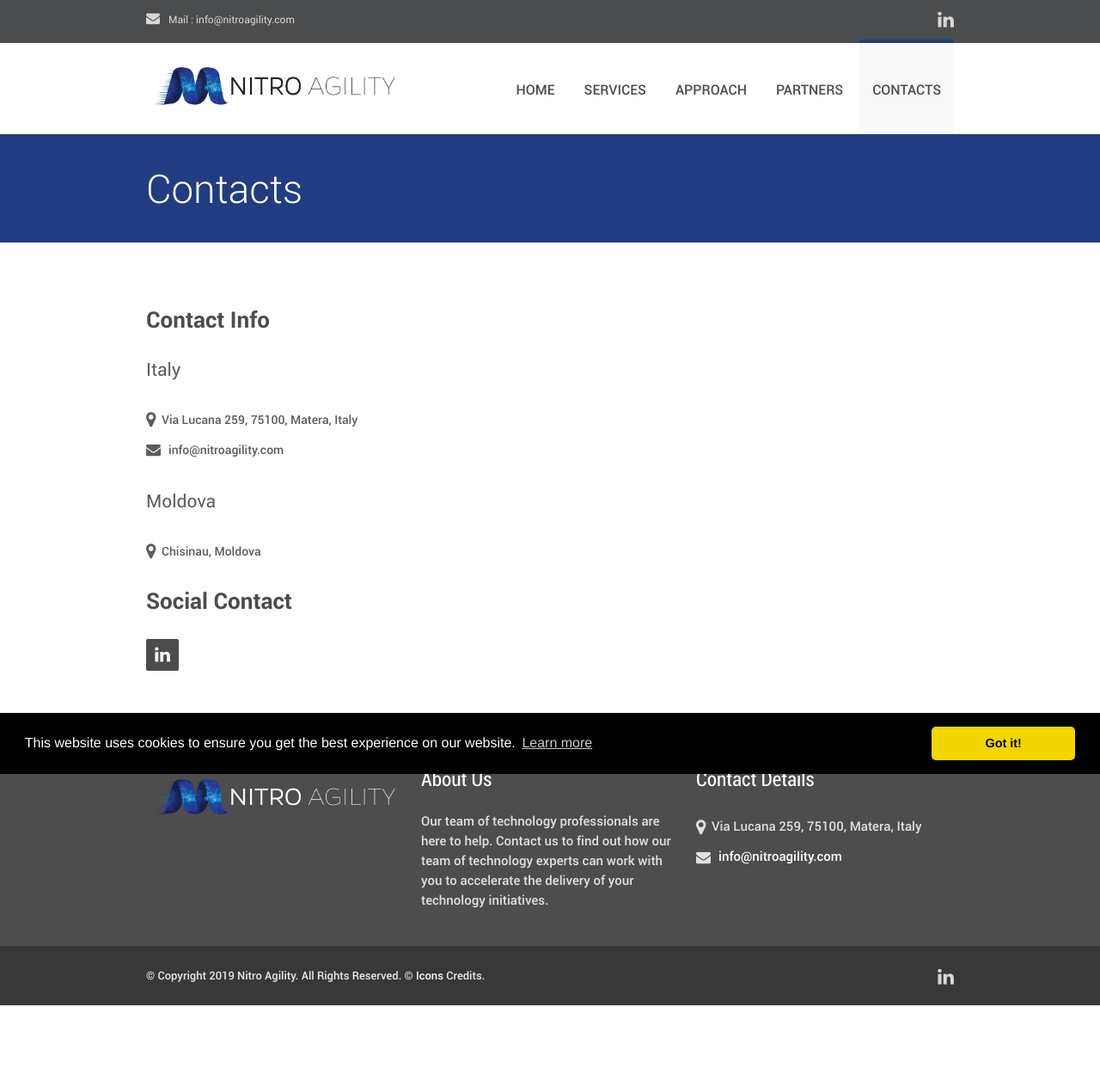
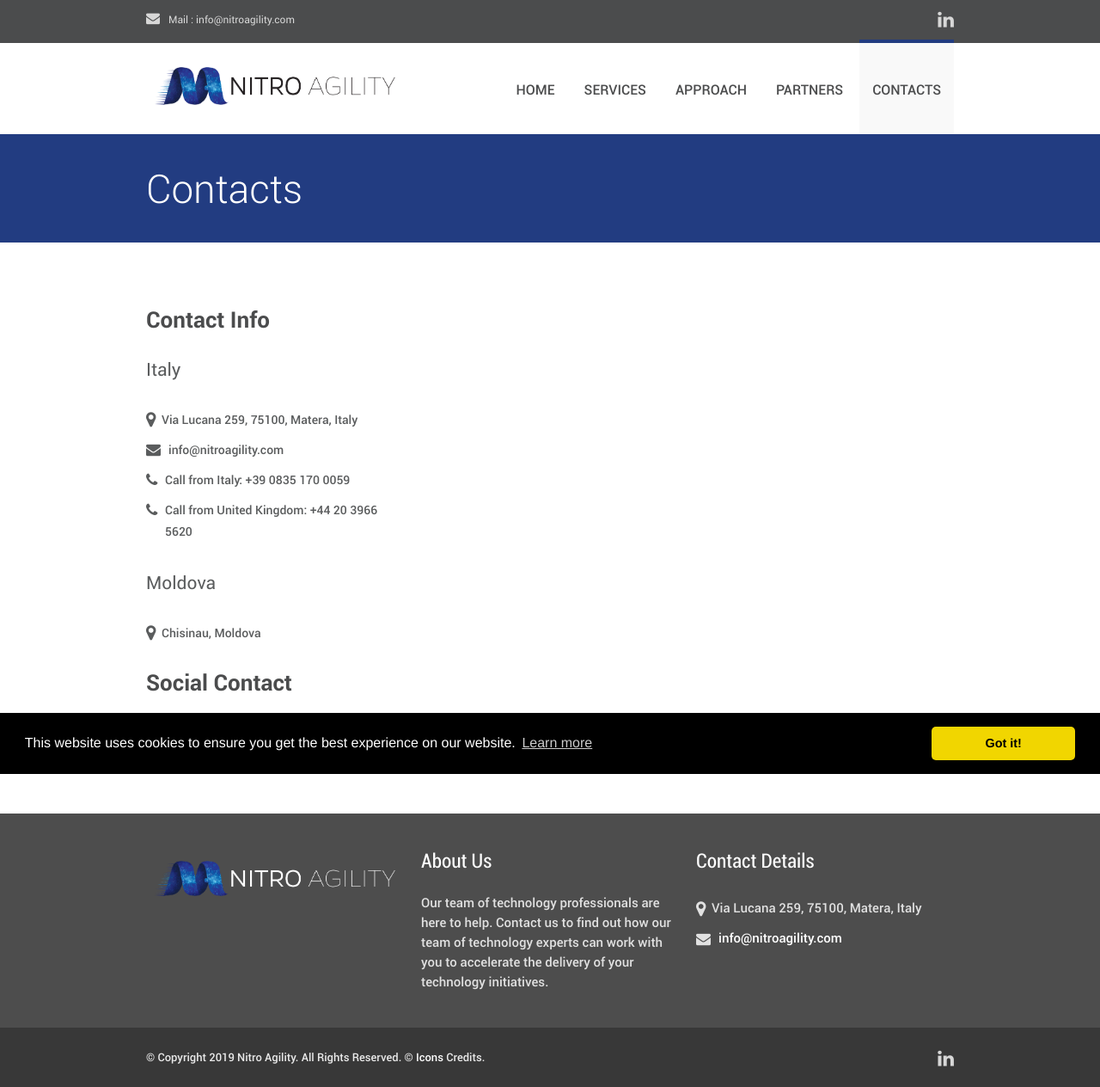
Before and after one commit to NitroAgility/nitroagility.github.io, a Jekyll site: the page built from contacts.html, in a window 1280 px wide. Shown: the whole page at 86% size. Built offline with Jekyll 4.4.1, drawn with Linux system fonts in a browser that asks for light colours; before the commit the page ends 1169 px from its top, so only the background shows below that.

Commit message:
Amended contacts

```diff
--- a/_data/company.yml
+++ b/_data/company.yml
@@ -5,6 +5,8 @@ contact_details:
     address: Via Lucana 259, 75100, Matera, Italy
     email-info: info@nitroagility.com
     email-sales: sales@nitroagility.com
+    phone-it: +39 0835 170 0059
+    phone-uk: +44 20 3966 5620
   moldova:
     address: Chisinau, Moldova
 social:
--- a/contacts.html
+++ b/contacts.html
@@ -20,6 +20,14 @@ key: contacts
             <li><a href = "mailto: {{ site.data.company.contact_details.italy.email-info }}">{{ site.data.company.contact_details.italy.email-info }}</a></li>
         </ul>
 
+        <ul class="phone-info">
+            <li>Call from Italy: {{ site.data.company.contact_details.italy.phone-it }}</li>
+        </ul>
+
+        <ul class="phone-info">
+            <li>Call from United Kingdom: {{ site.data.company.contact_details.italy.phone-uk }}</li>
+        </ul>
+
         </br>
         </br>
 
```
